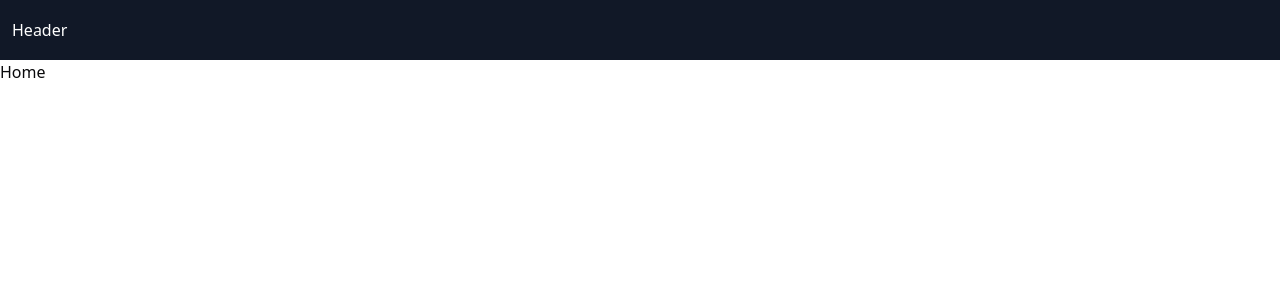
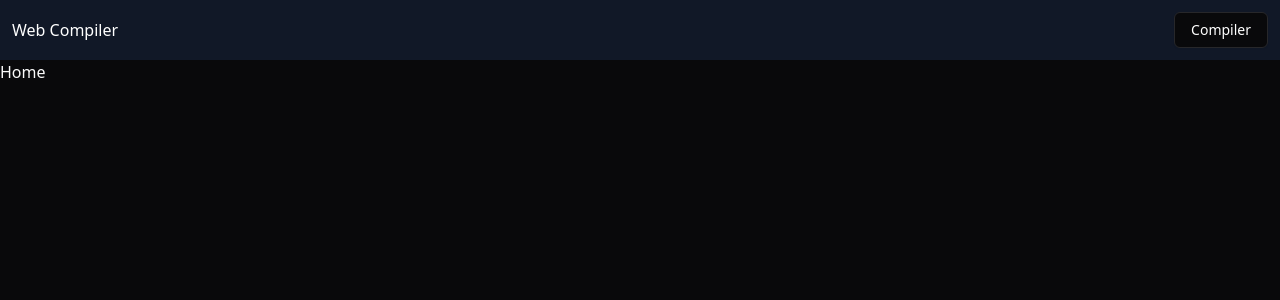
Before and after one commit to vishwajitingole/Online-Compiler, a React (Vite) app in the folder client/: page / in a window 1280 px wide. Shown: the top 300 px of the page. Built offline with nearby package versions, Linux system fonts and the light colour scheme.

Commit message:
editor setup

```diff
--- a/client/package.json
+++ b/client/package.json
@@ -10,8 +10,12 @@
     "preview": "vite preview"
   },
   "dependencies": {
+    "@codemirror/lang-javascript": "github:codemirror/lang-javascript",
     "@radix-ui/react-icons": "^1.3.0",
     "@radix-ui/react-slot": "^1.0.2",
+    "@uiw/codemirror-extensions-langs": "^4.21.22",
+    "@uiw/codemirror-theme-dracula": "^4.21.22",
+    "@uiw/react-codemirror": "^4.21.22",
     "class-variance-authority": "^0.7.0",
     "clsx": "^2.1.0",
     "react": "^18.2.0",
--- a/client/src/App.tsx
+++ b/client/src/App.tsx
@@ -3,16 +3,19 @@ import { Route, Routes } from "react-router-dom";
 import Home from "./pages/Home";
 import Compiler from "./pages/Compiler";
 import NotFound from "./pages/NotFound";
+import { ThemeProvider } from "./components/theme-provider";
 
 function App() {
   return (
     <>
+      <ThemeProvider defaultTheme="dark" storageKey="vite-ui-theme">
         <Header />
         <Routes>
           <Route path="/" element={<Home />} />
           <Route path="/compiler" element={<Compiler />} />
           <Route path="*" element={<NotFound />} />
         </Routes>
+      </ThemeProvider>
     </>
   );
 }
--- /dev/null
+++ b/client/src/components/CodeHelperEditor.tsx
@@ -0,0 +1,15 @@
+import React from "react";
+import { Button } from "./ui/button";
+
+function CodeHelperEditor() {
+  return (
+    <div className="__helper_header h-[50px] bg-black text-white p-2 flex items-center justify-between">
+      <div className="__btn_container">
+        <Button>Save</Button>
+        <Button>Share</Button>
+      </div>
+    </div>
+  );
+}
+
+export default CodeHelperEditor;
--- a/client/src/components/Header.tsx
+++ b/client/src/components/Header.tsx
@@ -1,9 +1,19 @@
-import React from "react";
+import { Link } from "react-router-dom";
+import { Button } from "./ui/button";
 
 function Header() {
   return (
     <div className="w-full h-[60px] bg-gray-900 text-white p-3 flex justify-between items-center">
-      Header
+      <Link to="/">
+        <h2 clasName="font-bold">Web Compiler</h2>
+      </Link>
+      <ul className="flex gap-2">
+        <li>
+          <Link to="/compiler">
+            <Button variant="outline">Compiler</Button>
+          </Link>
+        </li>
+      </ul>
     </div>
   );
 }
--- /dev/null
+++ b/client/src/components/theme-provider.tsx
@@ -0,0 +1,73 @@
+import { createContext, useContext, useEffect, useState } from "react";
+
+type Theme = "dark" | "light" | "system";
+
+type ThemeProviderProps = {
+  children: React.ReactNode;
+  defaultTheme?: Theme;
+  storageKey?: string;
+};
+
+type ThemeProviderState = {
+  theme: Theme;
+  setTheme: (theme: Theme) => void;
+};
+
+const initialState: ThemeProviderState = {
+  theme: "system",
+  setTheme: () => null,
+};
+
+const ThemeProviderContext = createContext<ThemeProviderState>(initialState);
+
+export function ThemeProvider({
+  children,
+  defaultTheme = "system",
+  storageKey = "vite-ui-theme",
+  ...props
+}: ThemeProviderProps) {
+  const [theme, setTheme] = useState<Theme>(
+    () => (localStorage.getItem(storageKey) as Theme) || defaultTheme
+  );
+
+  useEffect(() => {
+    const root = window.document.documentElement;
+
+    root.classList.remove("light", "dark");
+
+    if (theme === "system") {
+      const systemTheme = window.matchMedia("(prefers-color-scheme: dark)")
+        .matches
+        ? "dark"
+        : "light";
+
+      root.classList.add(systemTheme);
+      return;
+    }
+
+    root.classList.add(theme);
+  }, [theme]);
+
+  const value = {
+    theme,
+    setTheme: (theme: Theme) => {
+      localStorage.setItem(storageKey, theme);
+      setTheme(theme);
+    },
+  };
+
+  return (
+    <ThemeProviderContext.Provider {...props} value={value}>
+      {children}
+    </ThemeProviderContext.Provider>
+  );
+}
+
+export const useTheme = () => {
+  const context = useContext(ThemeProviderContext);
+
+  if (context === undefined)
+    throw new Error("useTheme must be used within a ThemeProvider");
+
+  return context;
+};
--- /dev/null
+++ b/client/src/components/ui/CodeEditor.tsx
@@ -0,0 +1,31 @@
+import CodeMirror from "@uiw/react-codemirror";
+import { javascript } from "@codemirror/lang-javascript";
+import React from "react";
+import { tags as t } from "@lezer/highlight";
+import { dracula, draculaInit } from "@uiw/codemirror-theme-dracula";
+import {
+  loadLanguage,
+  langNames,
+  langs,
+} from "@uiw/codemirror-extensions-langs";
+
+function CodeEditor() {
+  const [value, setValue] = React.useState(
+    "console.log('Vishwajit ke web dev wale console mein aapka swagat hai !🙏');"
+  );
+  const onChange = React.useCallback((val) => {
+    console.log("val:", val);
+    setValue(val);
+  }, []);
+  return (
+    <CodeMirror
+      theme={dracula}
+      value={value}
+      height="100vh"
+      extensions={[langs.tsx()]}
+      onChange={onChange}
+    />
+  );
+}
+
+export default CodeEditor;
--- a/client/src/pages/Compiler.tsx
+++ b/client/src/pages/Compiler.tsx
@@ -1,5 +1,31 @@
+import CodeHelperEditor from "@/components/CodeHelperEditor";
+import CodeEditor from "@/components/ui/CodeEditor";
+import {
+  ResizableHandle,
+  ResizablePanel,
+  ResizablePanelGroup,
+} from "@/components/ui/resizable";
+import React from "react";
+
 function Compiler() {
-  return <div>Compiler</div>;
+  return (
+    <ResizablePanelGroup direction="horizontal" className="  ">
+      <ResizablePanel
+        className="h-[calc(100dvh-60px)] min-w-[200px]"
+        defaultSize={50}
+      >
+        <CodeHelperEditor />
+        <CodeEditor />
+      </ResizablePanel>
+      <ResizableHandle />
+      <ResizablePanel
+        className="h-[calc(100dvh-60px)] min-w-[200px]"
+        defaultSize={50}
+      >
+        RIght Side
+      </ResizablePanel>
+    </ResizablePanelGroup>
+  );
 }
 
 export default Compiler;
--- a/client/src/pages/NotFound.tsx
+++ b/client/src/pages/NotFound.tsx
@@ -2,8 +2,8 @@ import React from "react";
 
 function NotFound() {
   return (
-    <div className="w-full h-[calc(100dvh-60px)] bg-gray-800 text-white flex items-center justify-center">
-      NotFound
+    <div className="w-full h-[calc(100dvh-60px)] text-2xl bg-gray-800 text-white flex items-center justify-center font-bold">
+      404 - Page nhi mila bhai
     </div>
   );
 }
```
Also changed, not shown: 1 other file (tests, documents, lock files or other folders). Lines whose indentation alone changed are shown as unchanged.
